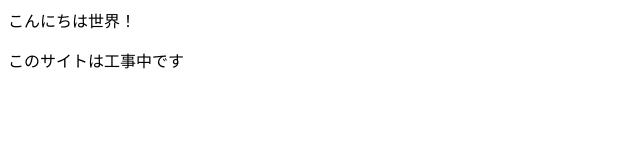
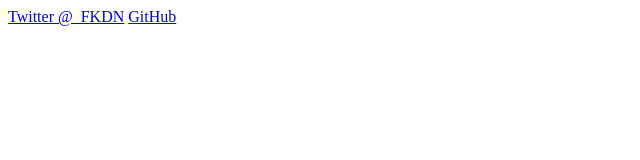
Before and after one commit to Fukuden/fukuden.github.io, a plain HTML site: page index.html in a window 1280 px wide. Shown: the whole page, without its empty margins (0-640 px from the left). Drawn offline with Linux system fonts and the light colour scheme.

Commit message:
url edited

```diff
--- a/index.html
+++ b/index.html
@@ -1,10 +1,10 @@
 <html lang="ja">
     <head>
         <link rel="stylesheet" href="http://fonts.googleapis.com/earlyaccess/notosansjp.css">
-        <link rel="stylesheet" href="/css/stylesheet.css">
+        <link rel="stylesheet" href="css/style.css">
     </head>
     <body>
-        <p>こんにちは世界！</p>
-        <p>このサイトは工事中です</p>
+        <a href="https://twitter.com/_FKDN">Twitter @_FKDN</a>
+        <a href="https://github.com/Fukuden">GitHub</a>
     </body>
 </html>
```
Also changed, not shown: css/style.css (added), css/stylesheet.css (deleted).
